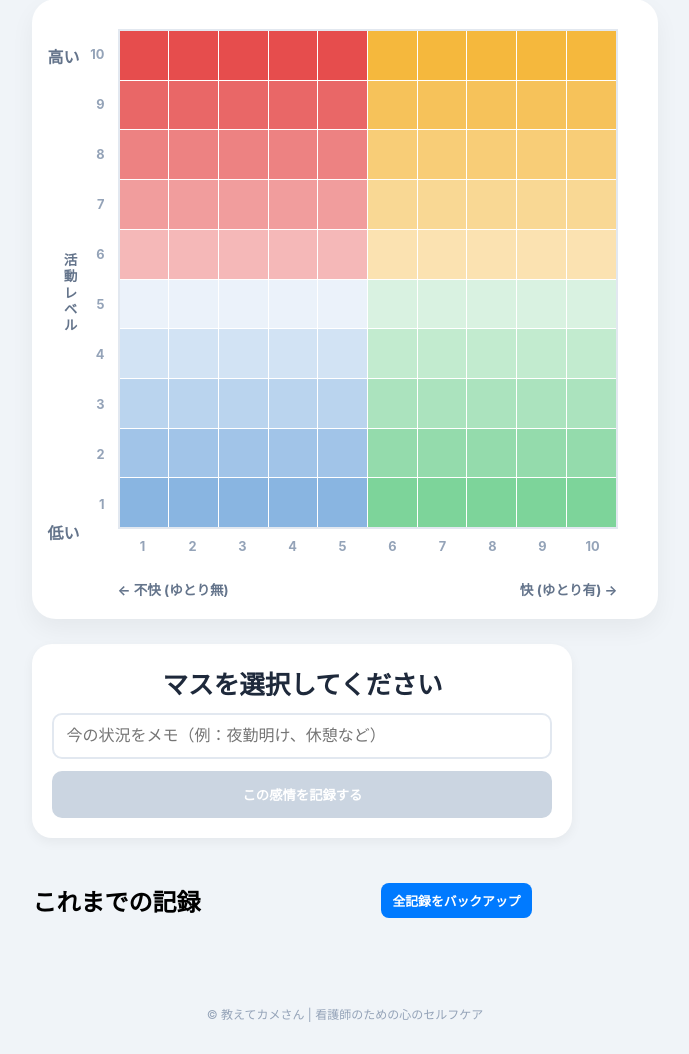
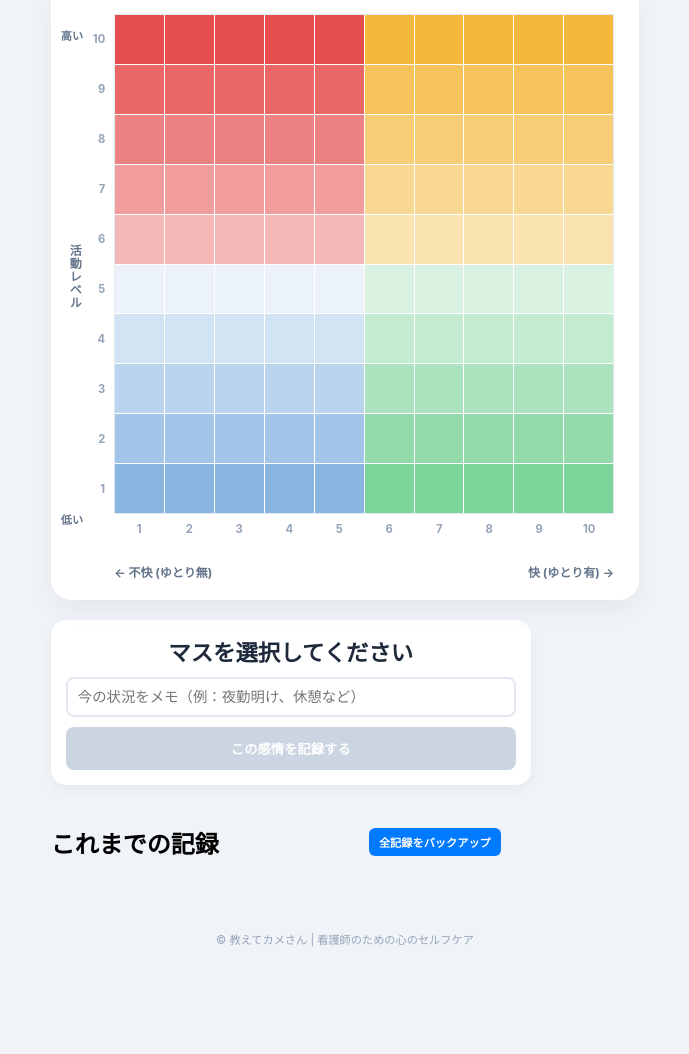
Before and after one commit to turtlesvsratking-svg/-2, a plain HTML site: page index.html in a window 1280 px wide. Shown: the part 134-1188 px from the top of the page, without its empty margins (295-984 px from the left). After the commit the page ends 1122 px from the top, so only its background shows below. Drawn offline with Linux system fonts and the light colour scheme.

Commit message:
Update style.css

```diff
--- a/style.css
+++ b/style.css
@@ -2,7 +2,7 @@
     --bg-color: #f0f4f8;
     --text-color: #334155;
     --accent-color: #2dd4bf;
-    --grid-size: min(85vw, 500px);
+    --grid-size: min(75vw, 500px); /* ラベル領域を空けるため少し小さめに調整 */
 }
 
 body {
@@ -17,55 +17,65 @@ body {
     flex-direction: column;
     align-items: center;
     width: 100%;
-    padding: 20px;
+    padding: 10px;
     box-sizing: border-box;
 }
 
 header { text-align: center; margin-bottom: 20px; }
-h1 { color: #1e293b; margin: 0; font-size: 1.6rem; }
+h1 { color: #1e293b; margin: 0; font-size: 1.4rem; }
 
+/* ムードメーター本体 */
 .meter-outer-box {
     display: flex;
     align-items: center;
     background: white;
-    padding: 30px 40px 60px 15px;
-    border-radius: 24px;
+    padding: 30px 25px 60px 10px; /* 余白を最適化 */
+    border-radius: 20px;
     box-shadow: 0 10px 25px rgba(0,0,0,0.05);
     position: relative;
+    margin: 0 auto;
 }
 
+/* 縦軸ラベル（スマホでも表示するように修正） */
 .y-axis-label-container {
     display: flex;
     flex-direction: column;
     justify-content: space-between;
     height: var(--grid-size);
-    margin-right: 8px;
+    margin-right: 5px;
     color: #64748b;
     font-weight: bold;
+    flex-shrink: 0;
 }
-.y-label-text { writing-mode: vertical-rl; text-orientation: upright; letter-spacing: 0.2em; font-size: 0.85rem; }
+.y-label-text {
+    writing-mode: vertical-rl;
+    text-orientation: upright;
+    letter-spacing: 0.1em;
+    font-size: 0.75rem;
+}
+.y-label-edge { font-size: 0.7rem; }
 
 .grid-layout {
     display: grid;
-    grid-template-columns: 25px var(--grid-size);
-    grid-template-rows: var(--grid-size) 25px;
-    gap: 5px;
+    grid-template-columns: 22px var(--grid-size);
+    grid-template-rows: var(--grid-size) 22px;
+    gap: 4px;
 }
 
 .y-numbers, .x-numbers {
     display: grid;
     color: #94a3b8;
     font-weight: bold;
-    font-size: 0.8rem;
+    font-size: 0.7rem;
 }
-.y-numbers { grid-template-rows: repeat(10, 1fr); align-items: center; text-align: right; padding-right: 8px; }
+.y-numbers { grid-template-rows: repeat(10, 1fr); align-items: center; text-align: right; padding-right: 5px; }
 .x-numbers { grid-template-columns: repeat(10, 1fr); justify-items: center; align-items: center; }
 
 .grid {
     display: grid;
     grid-template-columns: repeat(10, 1fr);
     grid-template-rows: repeat(10, 1fr);
-    border: 2px solid #e2e8f0;
+    border: 1.5px solid #e2e8f0;
     gap: 1px;
 }
 
@@ -74,46 +84,53 @@ h1 { color: #1e293b; margin: 0; font-size: 1.6rem; }
 .x-axis-label-container {
     position: absolute;
     bottom: 20px;
-    right: 40px;
+    right: 25px;
     width: var(--grid-size);
     display: flex;
     justify-content: space-between;
     color: #64748b;
     font-weight: bold;
-    font-size: 0.85rem;
+    font-size: 0.75rem;
 }
 
-.log-input-area, .history-section { width: 100%; max-width: 500px; margin-top: 25px; }
+/* 入力・履歴エリア */
+.log-input-area, .history-section { width: 100%; max-width: 450px; margin-top: 20px; }
 
 .log-input-area {
-    background: white; padding: 20px; border-radius: 20px;
-    display: flex; flex-direction: column; gap: 12px;
+    background: white; padding: 15px; border-radius: 15px;
+    display: flex; flex-direction: column; gap: 10px;
     box-shadow: 0 4px 12px rgba(0,0,0,0.05);
 }
 
-#selected-emotion-jp { display: block; font-size: 1.6rem; font-weight: bold; color: #1e293b; text-align: center; }
-#selected-emotion-en { display: block; font-size: 0.9rem; color: #64748b; text-align: center; font-style: italic; }
+#selected-emotion-jp { display: block; font-size: 1.4rem; font-weight: bold; color: #1e293b; text-align: center; }
+#selected-emotion-en { display: block; font-size: 0.8rem; color: #64748b; text-align: center; font-style: italic; }
 
-#memo-input { padding: 12px; border: 2px solid #e2e8f0; border-radius: 10px; font-size: 1rem; }
-#save-btn { padding: 14px; background: var(--accent-color); color: white; border: none; border-radius: 10px; font-weight: bold; cursor: pointer; }
+#memo-input { padding: 10px; border: 2px solid #e2e8f0; border-radius: 8px; font-size: 0.9rem; }
+#save-btn { padding: 12px; background: var(--accent-color); color: white; border: none; border-radius: 8px; font-weight: bold; cursor: pointer; }
 #save-btn:disabled { background: #cbd5e1; }
 
-.history-header { display: flex; justify-content: space-between; align-items: center; margin-bottom: 15px; }
-.share-btn { background: #007aff; color: white; border: none; padding: 8px 12px; border-radius: 8px; font-weight: bold; font-size: 0.8rem; cursor: pointer; }
+.history-header { display: flex; justify-content: space-between; align-items: center; margin-bottom: 10px; }
+.share-btn { background: #007aff; color: white; border: none; padding: 6px 10px; border-radius: 6px; font-weight: bold; font-size: 0.7rem; cursor: pointer; }
 
 .history-item {
-    background: white; padding: 15px; margin-bottom: 10px; border-radius: 12px;
+    background: white; padding: 12px; margin-bottom: 8px; border-radius: 10px;
     display: flex; justify-content: space-between; align-items: center;
-    border-left: 10px solid #ccc; box-shadow: 0 2px 6px rgba(0,0,0,0.03);
+    border-left: 6px solid #ccc; box-shadow: 0 2px 6px rgba(0,0,0,0.03);
 }
 
-.delete-btn { background: #fee2e2; color: #ef4444; border: none; padding: 6px 10px; border-radius: 6px; cursor: pointer; font-size: 0.75rem; }
+.time { font-size: 0.65rem; color: #94a3b8; }
+.emotion-name { font-weight: bold; font-size: 1rem; margin: 2px 0; }
+.memo { font-size: 0.8rem; color: #475569; }
 
-footer { margin-top: 40px; color: #94a3b8; font-size: 0.75rem; text-align: center; }
+.delete-btn { background: #fee2e2; color: #ef4444; border: none; padding: 5px 8px; border-radius: 4px; cursor: pointer; font-size: 0.7rem; }
 
+footer { margin-top: 30px; padding-bottom: 20px; color: #94a3b8; font-size: 0.7rem; text-align: center; }
+
+/* スマホ対応の修正：非表示にせず、サイズ調整のみ行う */
 @media (max-width: 600px) {
-    :root { --grid-size: 300px; }
-    .y-axis-label-container { display: none; }
-    .meter-outer-box { padding: 20px 20px 50px 10px; }
-    .x-axis-label-container { right: 20px; width: 300px; }
+    :root { --grid-size: 260px; }
+    .meter-outer-box { padding: 25px 20px 45px 5px; }
+    .y-axis-label-container { margin-right: 3px; }
+    .y-label-text { font-size: 0.65rem; }
+    .x-axis-label-container { right: 20px; width: 260px; font-size: 0.65rem; }
 }
```
